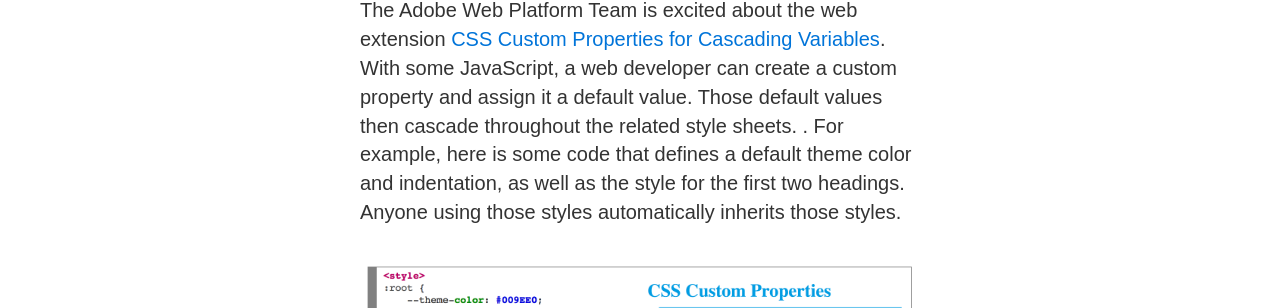
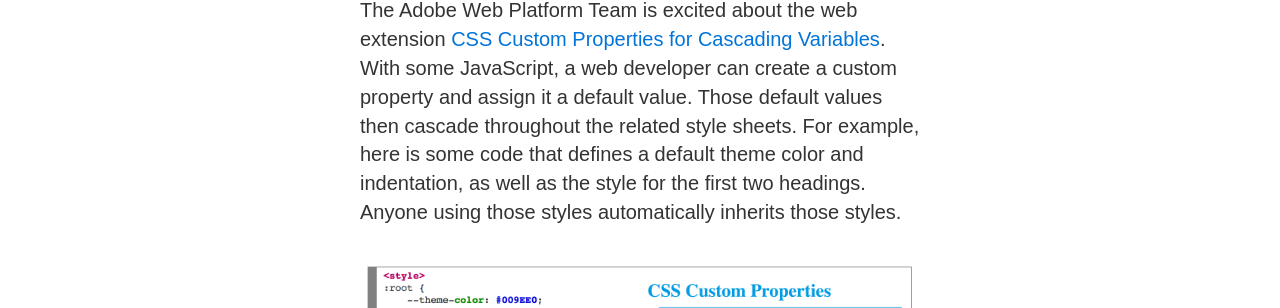
Before and after one commit to adobe-webplatform/adobe-webplatform.github.io, a Jekyll site: the page built from _posts/2014-08-28-web-extensions.md, in a window 1280 px wide. Shown: the part 816-1124 px from the top of the page. Built offline with Jekyll 4.4.1, drawn with Linux system fonts in a browser that asks for light colours.

Commit message:
Update Web Extensions page

```diff
--- a/_posts/2014-08-28-web-extensions.md
+++ b/_posts/2014-08-28-web-extensions.md
@@ -14,7 +14,7 @@ permalink: web-extensions
 
 Web Extensions allow developers to build features on top of browsers  without requiring them to be implemented  natively, in the browser.
 
-The Adobe Web Platform Team is excited about the web extension [CSS Custom Properties for Cascading Variables](http://dev.w3.org/csswg/css-variables/){:target="_blank"}. With some JavaScript, a web developer can create a custom property and assign it a default value. Those default values then cascade throughout the related style sheets. . For example, here is some code that defines a default theme color and indentation, as well as the style for the first two headings. Anyone using those styles automatically inherits those styles.
+The Adobe Web Platform Team is excited about the web extension [CSS Custom Properties for Cascading Variables](http://dev.w3.org/csswg/css-variables/){:target="_blank"}. With some JavaScript, a web developer can create a custom property and assign it a default value. Those default values then cascade throughout the related style sheets. For example, here is some code that defines a default theme color and indentation, as well as the style for the first two headings. Anyone using those styles automatically inherits those styles.
 
 <figure>
     <img src="{{site.baseurl}}/img/custom-properties-example.png" alt="Custom Properties Example">
```
